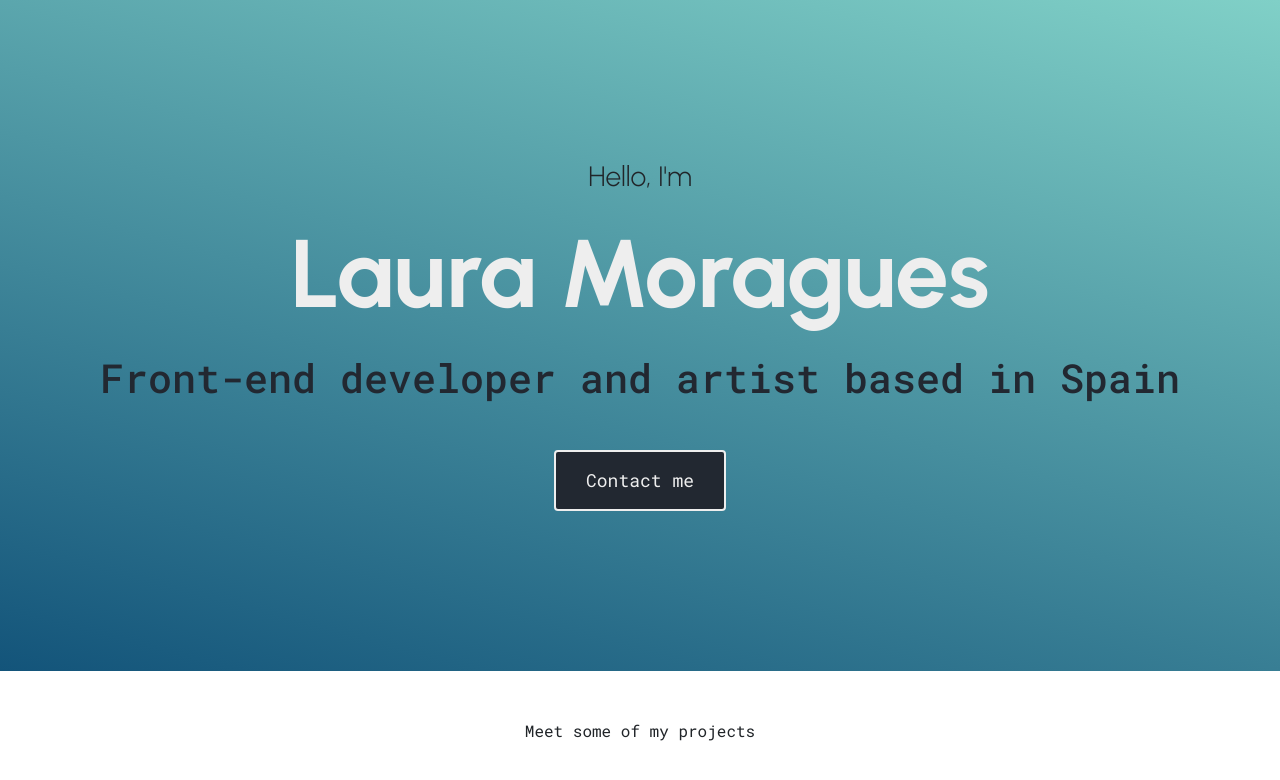
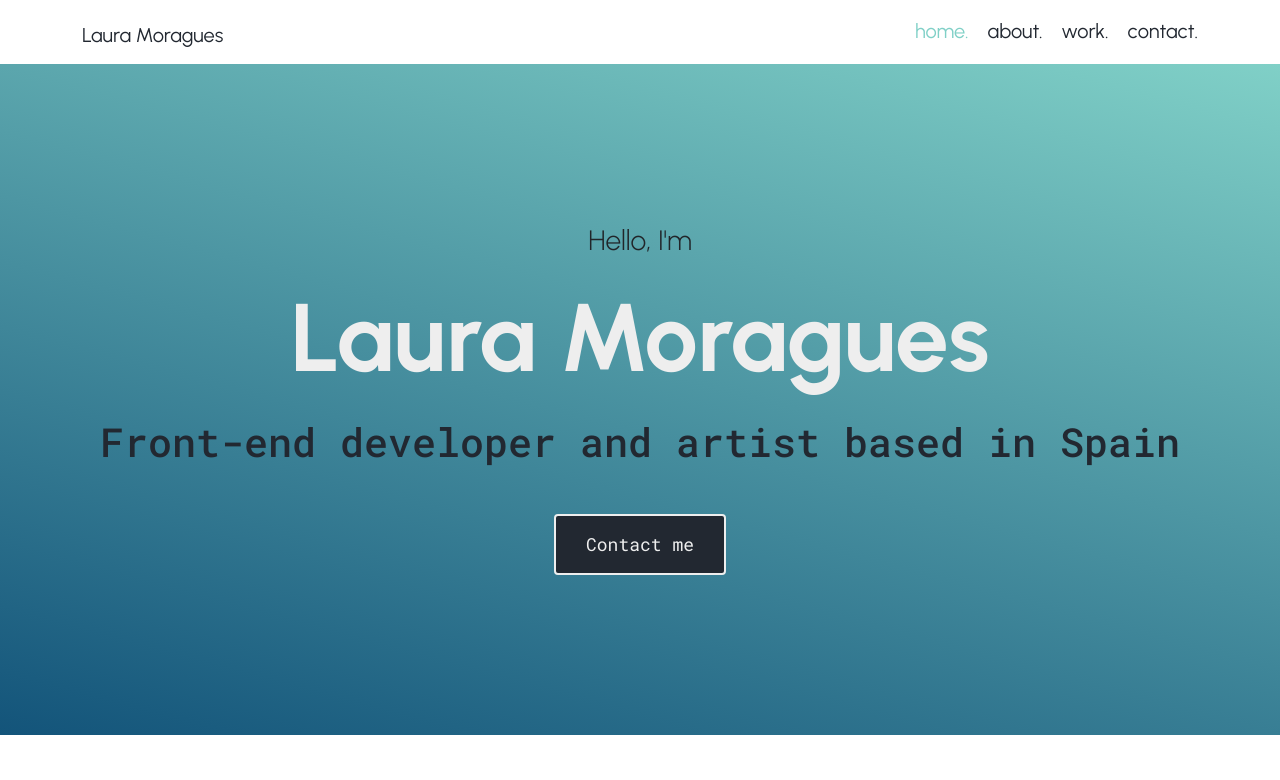
Before and after one commit to llmh3624/portfolio-project, a plain HTML site: page index.html in a window 1280 px wide. Shown: the top 780 px of the page. Drawn offline with nearby package versions, Linux system fonts and the light colour scheme.

Commit message:
Added navbar and connected all pages between

```diff
--- a/index.html
+++ b/index.html
@@ -33,12 +33,36 @@
     <title>Homepage</title>
   </head>
   <body>
+    <div class="container">
+      <nav class="d-flex justify-content-between">
+        <a href="index.html" class="d-none d-md-block" title="Laura Moragues"
+          >Laura Moragues</a
+        >
+        <a href="index.html" class="d-block d-md-none" title="Laura Moragues"
+          >LM</a
+        >
+        <ul>
+          <li class="active">
+            <a href="/index.html">home.</a>
+          </li>
+          <li>
+            <a href="/about.html">about.</a>
+          </li>
+          <li>
+            <a href="/work.html">work.</a>
+          </li>
+          <li>
+            <a href="/contact.html">contact.</a>
+          </li>
+        </ul>
+      </nav>
+    </div>
     <div class="hero">
       <h3>Hello, I'm</h3>
       <h1>Laura Moragues</h1>
       <h2 class="mb-5">Front-end developer and artist based in Spain</h2>
       <div>
-        <a href="#" class="btn btn-branding">Contact me</a>
+        <a href="/contact.html" class="btn btn-branding">Contact me</a>
       </div>
     </div>
 
--- a/styles/portfolio.css
+++ b/styles/portfolio.css
@@ -6,6 +6,36 @@
 
   --default-font-family: "Urbanist", sans-serif;
   --accent-font-family: "Roboto Mono", monospace;
+}
+
+nav {
+  padding: 10px 0;
+}
+
+nav ul {
+  padding: 0;
+  margin: 0;
+}
+
+nav li {
+  display: inline;
+  list-style: none;
+  line-height: 42px;
+  margin-left: 15px;
+}
+
+nav a {
+  text-decoration: none;
+  font-size: 20px;
+  color: var(--tertiary-color);
+  transition: all 100ms ease-in-out;
+  align-items: center;
+  margin-top: 10px;
+}
+
+nav a:hover,
+nav li.active a {
+  color: var(--secondary-color);
 }
 
 body {
@@ -128,6 +158,9 @@ h2 {
   p {
     text-align: center;
   }
+  nav a {
+    font-size: 15px;
+  }
 }
 
 .content-container {
@@ -153,15 +186,15 @@ h2 {
   border: 3px solid #00adb5;
 }
 
-.contact-info, .contact-info p {
+.contact-info,
+.contact-info p {
   text-align: center;
 }
 
-
-.contact-info a{
+.contact-info a {
   color: var(--secondary-color);
 }
 
-.contact-info a:hover{
+.contact-info a:hover {
   color: var(--primary-color);
 }
```
Also changed, not shown: about.html (+25 -0 lines), contact.html (+24 -0 lines), work.html (+25 -0 lines).
